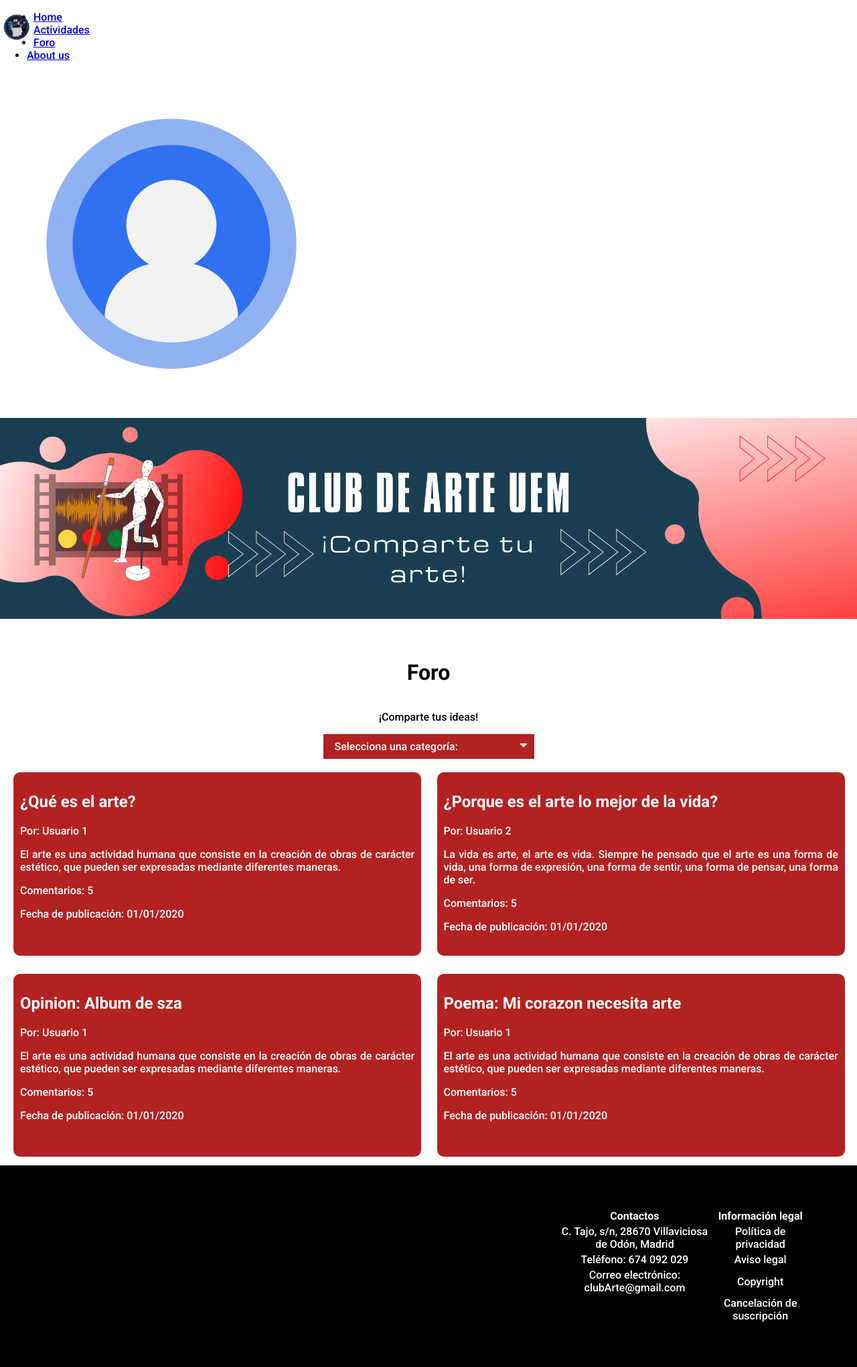
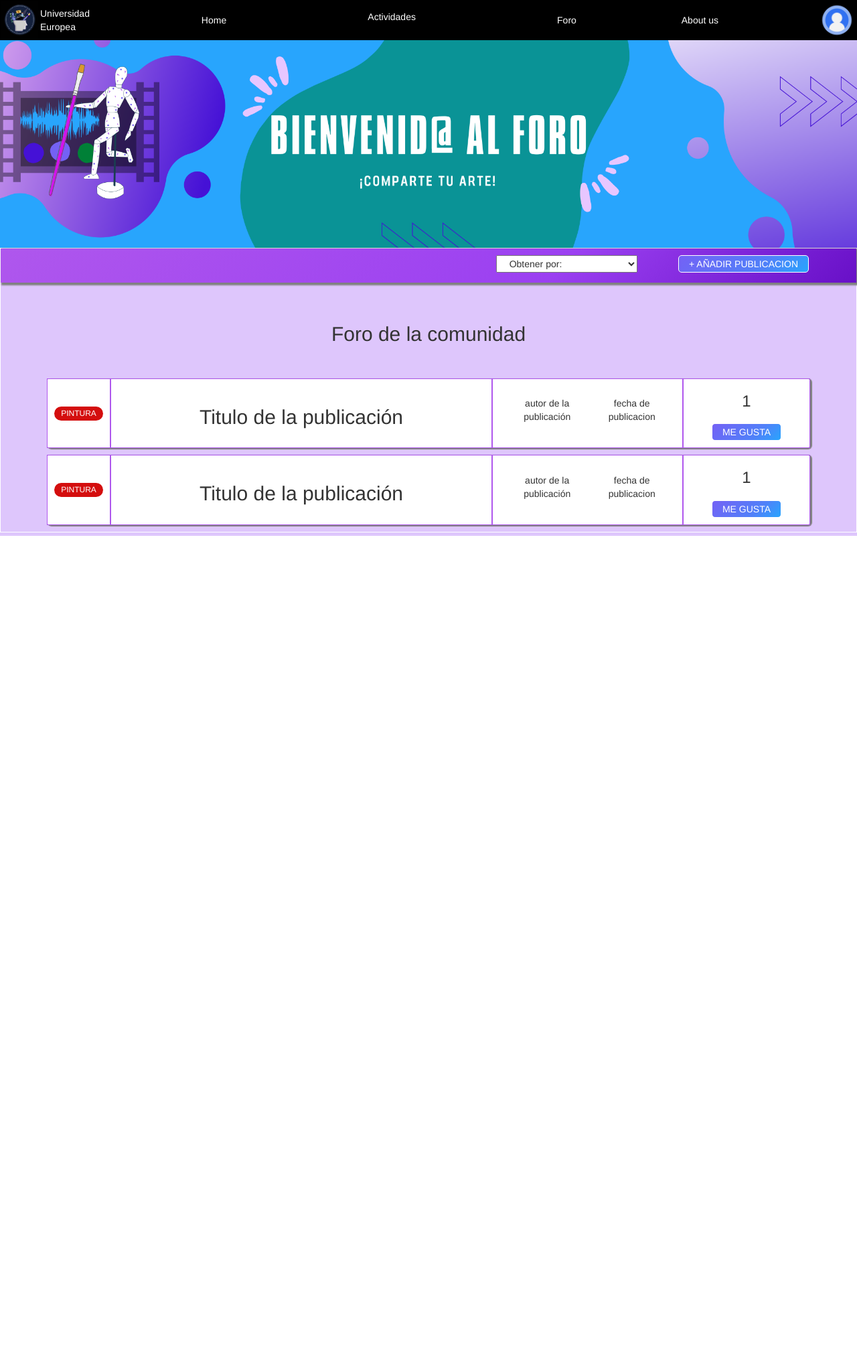
Before and after one commit to Liixxn/Club-de-Arte, a PHP site: page /forum.html in a window 1280 px wide. Shown: the whole page at 67% size. After the commit the page ends 800 px from the top, so only its background shows below. Run offline with PHP 8.4, Linux system fonts and the light colour scheme; some libraries are stand-ins or nearby versions.

Commit message:
Arreglos del foro
reestructuración del foro, incluyendo la sincronía de colores

```diff
--- a/ClubArte/css/forum.css
+++ b/ClubArte/css/forum.css
@@ -1,189 +1,199 @@
-@import url('https://fonts.googleapis.com/css2?family=Merriweather&family=Roboto:wght@300;500;700&family=Silkscreen&display=swap');
+
 *{
-    /*border: red 1px solid;*/
 
-}
-html, body{
-    margin: 0;
-    padding: 0;
-    font-family: 'Roboto', sans-serif;
 }
 .banner{
     background-image: url("../imgs/bannerHeader.png");
-    background-repeat: no-repeat;
+    background-size: cover;
     background-position: center;
-    background-size: cover;
-    height: 300px;
+    height: 350px;
+    margin-top: 20px;
     width: 100%;
-    margin: 0 0 40px 0;
-}
-.header{
-    background-color: #000;
-    height: 50px;
-    width: 100%;
+    display: flex;
+    align-items: center;
+    justify-content: center;
+    flex-direction: column;
 }
 
-.logo_index {
-    float: left;
-    width: 50px;
-    height: 50px;
+.container {
+    width: 100%;
+    max-width: 1200px;
+    margin: 0 auto;
 }
 
-#logo-usuario-barra-navegacion {
-    float: right;
-    width: 50px;
-    height: 50px;
+#container-foro {
+    text-align: center;
+    margin-top: 0;
+    border: white 1px solid;
 }
 
-.barra_navegacion {
-    display: flex;
-    align-items: center;
-    justify-content: space-between;
-    width: 100%;
-    position: fixed;
-    top: 0;
-    left:0;
-    right: 0;
-    height: 60px;
-    background-color: black;
-    margin-bottom: 40px;
-    border-bottom: 0.1em solid white;
+
+#aniadidoPubli{
+    margin-top: 20px;
+    margin-bottom: 20px;
+
+}
+#cajaSelectTemas{
+    margin-top: 20px;
+    margin-bottom: 20px;
+    text-align: left;
 }
 
-.barra_navegacion ul {
-    list-style: none;
-    text-align: center;
+#subirPubli{
+    display: flex;
+    justify-content: center;
+    margin-top: 10px;
 }
 
-.barra_navegacion ul li {
-    display: inline-block;
+#divTituloForo{
+    display: flex;
+    justify-content: center;
 }
 
-.barra_navegacion ul li a {
-    display: block;
-    padding: 15px;
-    text-decoration: none;
-    color: #aaa;
+.foro-encabezado{
+    font-size: 30px;
     font-weight: 800;
-    text-transform: uppercase;
-    margin: 0 10px;
+    color: #77A6B6;
+    margin-bottom: 20px;
+    text-align: center;
+    border: #6e0d25;
 }
 
-.barra_navegacion ul li a:hover {
-    text-decoration: underline darkorange;
+#div-clasificadores{
+    display: flex;
+    justify-content: right;
+    padding: 10px 10px 15px 0;
+    background: rgb(104,16,199);
+    background: linear-gradient(315deg, rgba(104,16,199,1) 0%, rgba(155,64,241,1) 35%, rgba(175,87,237,1) 100%);
+    box-shadow: grey 3px 2px 2px 2px;
+}
+#aniadirbtnDiv{
+    display: flex;
+    justify-content: center;
 }
 
-.logo_index:hover {
-    cursor: pointer;
+
+
+#aniadirPubliDiv{
+    border-radius: 5px;
+    box-shadow: grey 2px 1px 1px 1px;
+    margin-top: 20px;
+    margin-bottom: 20px;
+    padding: 10px 0 10px 0;
+    background: rgb(104,16,199);
+    background: linear-gradient(315deg, rgba(104,16,199,1) 0%, rgba(155,64,241,1) 35%, rgba(175,87,237,1) 100%);
+    color: white;
+    font-size: medium;
 }
 
-#logo-usuario-barra-navegacion:hover {
-    cursor: pointer;
+#aniadirPubliDiv textarea{
+    color: black;
+}
+#titulo{
+    color: black;
 }
 
-.forum{
+.publicacion{
+    box-shadow: grey 2px 1px 1px 1px;
+    margin: 10px 0;
+    background-color: white;
+    border-radius: 5px;
+}
+
+.publicacion div{
+    border: #AF57ED 1px solid;
+}
+
+
+.publi-img{
+    width: 80%;
+    height: 80%;
+}
+.publi-icon-column{
     display: flex;
+    justify-content: center;
+    align-items: center;
+    align-content: center;
     flex-direction: column;
+}
+.publi-title{
+    display: flex;
+    justify-content: center;
     align-items: center;
 }
-.container{
-    margin: 0 10px 0 10px;
-}
-.clasificaciones{
-    position: relative;
-    width: 25%;
-}
-.clasificaciones select{
-    display: none;
-}
-.select-selected{
-    background-color: firebrick;
-}
-/* Style the arrow inside the select element: */
-.select-selected:after {
-    position: absolute;
-    content: "";
-    top: 14px;
-    right: 10px;
-    width: 0;
-    height: 0;
-    border: 6px solid transparent;
-    border-color: #fff transparent transparent transparent;
+.publi-title h2:hover{
+    cursor: pointer;
+    border-radius: 5px;
+    margin: 0 0 0 0;
+    text-decoration: #5081F9 underline;
 }
 
-/* Point the arrow upwards when the select box is open (active): */
-.select-selected.select-arrow-active:after {
-    border-color: transparent transparent #fff transparent;
-    top: 7px;
+.publi-datos{
+    display: flex;
+    justify-content: center;
+    align-items: center;
 }
-
-/* style the items (options), including the selected item: */
-.select-items div,.select-selected {
-    color: #ffffff;
-    padding: 8px 16px;
-    border: 1px solid transparent;
-    border-color: transparent transparent rgba(0, 0, 0, 0.1) transparent;
-    cursor: pointer;
-}
-
-/* Style items (options): */
-.select-items {
-    position: absolute;
-    background-color: firebrick;
-    top: 100%;
-    left: 0;
-    right: 0;
-    z-index: 99;
-}
-
-/* Hide the items when the select box is closed: */
-.select-hide {
-    display: none;
-}
-
-.select-items div:hover, .same-as-selected {
-    background-color: rgba(0, 0, 0, 0.1);
-}
-
-.forum-container{
-    display: grid;
-    grid-template-columns: repeat(2, 1fr);
-    grid-template-rows: repeat(2, 1fr);
-    grid-gap: 25px 25px;
-    margin: 10px 10px 20px 10px;
+.publi-likes button{
+    margin: 10px 0;
 
 }
 
-.forum-content{
-    background: firebrick;
-    color: #fff;
-    border-radius: 10px;
-    margin: 10px 0 0 0;
-    padding: 10px;
-    height: 92%;
-    width: 97%;
-    text-align: justify;
+.publi-contenido{
+    border-bottom: black 1px solid;
+    margin: 0 0 50px 0;
+    border-radius: 5px;
+    box-shadow: grey 2px 1px 1px 1px;
+    margin-top: 20px;
+    margin-bottom: 20px;
+    padding: 10px 0 10px 0;
+    background: white;
 
 }
-footer{
-    text-align: center;
-    padding: 1px;
-    background-color: black;
+
+.btnAniadirPub{
+    background: rgb(40,165,253);
+    background: linear-gradient(315deg, rgba(40,165,253,1) 0%, rgba(80,129,249,1) 35%, rgba(116,97,245,1) 100%);
+    border: white 0.5px solid;
+    border-radius: 5px;
     color: white;
+    text-transform: uppercase;
+    padding: 2px 15px;
 }
 
-table{
-    margin: 5%;
-    padding-left: 60%;
+.btnAniadirPub:hover{
+    background: rgb(40,165,253);
+    background: linear-gradient(315deg, rgba(116,97,245,1) 0%, rgba(80,129,249,1) 100%, rgba(40,165,253,1) 35%);
+    border: white 0.5px solid;
+    border-radius: 5px;
+    color: white;
+    text-transform: uppercase;
+    padding: 2px 15px;
+    box-shadow: gray 2px 1px 1px 1px;
 }
 
 
-@media screen and (max-width: 800px){
-    .banner{
-        height: 200px;
+
+
+@media screen and (max-width: 768px) {
+    .banner {
+        height: 190px;
+        margin-top: 20px;
     }
-    .forum-container{
-        grid-template-columns: repeat(1, 1fr);
-        grid-template-rows: repeat(4, 1fr);
+    .publi-img{
+        width: 100%;
+        height: 70%;
     }
+    .nav-links a{
+        font-weight: 600;
+    }
+    #cajaSelectTemas{
+        display: flex;
+        flex-direction: row;
+        justify-content: space-between;
+    }
+    #div-clasificadores{
+        justify-content: right;
+        font-size: x-small;
+    }
+
 }
--- a/ClubArte/forum.html
+++ b/ClubArte/forum.html
@@ -11,153 +11,174 @@
     <title>¡Foro, comparte tus ideas!</title>
     <link rel="icon" type="imgs/png" href="imgs/clubArte_logo.png">
     <link rel="stylesheet" href="css/forum.css">
-
+    <link href="https://cdn.jsdelivr.net/npm/bootstrap@5.3.0-alpha1/dist/css/bootstrap.min.css" rel="stylesheet" integrity="sha384-GLhlTQ8iRABdZLl6O3oVMWSktQOp6b7In1Zl3/Jr59b6EGGoI1aFkw7cmDA6j6gD" crossorigin="anonymous">
+    <link rel="stylesheet" href="https://maxcdn.bootstrapcdn.com/bootstrap/3.3.7/css/bootstrap.min.css">
+    <link rel="stylesheet" href="https://maxcdn.bootstrapcdn.com/bootstrap/3.3.7/css/bootstrap-theme.min.css" integrity="sha384-rHyoN1iRsVXV4nD0JutlnGaslCJuC7uwjduW9SVrLvRYooPp2bWYgmgJQIXwl/Sp" crossorigin="anonymous">
+    <link rel="stylesheet" href="css/index.css">
 </head>
 <body>
 <header>
+    <nav class="barra_navegacion">
+        <!--<div class="contenedor_barra_navegacion">-->
+        <div class="contenedor_logo">
+            <a href="https://universidadeuropea.com" target="_blank"><img class="logo_index" src="imgs/clubArte_logo.png"
+                                                                          alt="Logo del club de arte">Universidad Europea</a>
+        </div>
 
-    <nav class="navigation_bar">
-        <a href="index.html"><img class="logo_index" src="imgs/clubArte_logo.png"
-                                  alt="Logo del club de arte"></a>
-        <ul>
+
+
+        <div class="contenedor_menu_lista">
+            <ul id="lista_menu_principal">
                 <li><a href="index.html">Home</a></li>
-            <li><a href="temasInteres.html">Actividades</a></li>
-            <li><a href="forum.html">Foro</a></li>
-            <li><a href="aboutUs.html">About us</a></li>
+                <li id="actividades-temas">
+                    <a href="temasInteres.html">Actividades</a>
+                    <div class="contenedor_actividades_menu">
+                        <ul id="lista-submenu-index">
+                            <li id="li-pintura"><span><img src="imgs/palette.png" width="20%"><a href="">Pintura</a></span></li>
+                            <li id="li-musica"><span><img src="imgs/music.png" width="20%"><a href="">Música</a></span></li>
+                            <li id="li-escultura"><span><img src="imgs/estatua.png" width="20%"><a href="">Escultura</a></span></li>
+                            <li id="li-literatura"><span><img src="imgs/libro-magico.png" width="20%"><a href="">Literatura</a></span></li>
+                            <li id="li-cine"><span><img src="imgs/pelicula.png" width="20%"><a href="">Cine</a></span></li>
+                            <li id="li-fotografia"><span><img src="imgs/fotografia.png" width="20%"><a href="">Fotografía</a></span></li>
+
                         </ul>
-        <a href="register.html"><img id="logo_user_navigation_bar" src="imgs/user-avatar.png"
+                    </div>
+                </li>
+                <li id="li-foro"><a href="forum.html">Foro</a></li>
+                <li id="li-about-us"><a href="aboutUs.html">About us</a></li>
+
+            </ul>
+        </div>
+        <div class="contenedor-foto-usuario">
+            <a href="register.html"><img id="logo-usuario-barra-navegacion" src="imgs/user-avatar.png"
                                          alt="Imagen del perfil del usuario"></a>
+        </div>
+        <!--</div>-->
     </nav>
+</header>
 <div class="banner">
 </div>
-</header>
 <main>
-    <div class="container">
-        <div class="forum">
-            <h1>Foro</h1>
-            <p>¡Comparte tus ideas!</p>
-            <div class="clasificaciones">
-                <select>
-                    <option value="0">Selecciona una categoría:</option>
-                    <option value="1">Pintura</option>
-                    <option value="2">Música</option>
-                    <option value="3">Cine</option>
-                    <option value="4">Escultura</option>
-                    <option value="5">Fotografía</option>
-                    <option value="6">Literatura</option>
+    <div class="container-fluid apartadoForo">
+        <div class="row" id="container-foro">
+            <div class="col-sm-12" id="div-clasificadores">
+                <select class="col-lg-2 col-sm-4 ">
+                    <option value="0">Obtener por:</option>
+                    <option value="1">Mostrar todo</option>
+                    <option value="2">Pintura</option>
+                    <option value="3">Música</option>
+                    <option value="4">Cine</option>
+                    <option value="5">Escultura</option>
+                    <option value="6">Fotografía</option>
+                    <option value="7">Literatura</option>
                 </select>
-                <select>
-                    <option value="0">Selecciona una categoría:</option>
-                    <option value="1">Pintura</option>
-                    <option value="2">Música</option>
-                    <option value="3">Cine</option>
-                    <option value="4">Escultura</option>
-                    <option value="5">Fotografía</option>
-                    <option value="6">Literatura</option>
-
-                </select>
+                <div id="aniadirbtnDiv" class="col-lg-3 col-sm-4">
+                    <button  data-toggle="collapse" data-target="#aniadirPubliDiv" class=" btnAniadirPub" type="button" value="Añadir Publicacion">
+                        + Añadir Publicacion</button>
                 </div>
 
-            <div class="forum-container">
-                <div class="forum-content">
-                    <div class="forum-content-header">
-                        <h2>¿Qué es el arte?</h2>
-                        <p>Por: <span>Usuario 1</span></p>
             </div>
-                    <div class="forum-content-body">
-                        <p>
-                            El arte es una actividad humana que consiste en
-                            la creación de obras de carácter estético,
-                            que pueden ser expresadas mediante diferentes maneras.
-                        </p>
-                    </div>
-                    <div class="forum-content-footer">
-                        <p>Comentarios: <span>5</span></p>
-                        <p>Fecha de publicación: <span>01/01/2020</span></p>
+            <div class="container-fluid" id="aniadidoPubli">
+                <div id="aniadirPubliDiv" class="col-sm-12 collapse publi-editar">
+                    <form class="col-sm-12" action="forum.html" method="post">
+                        <div id="divAniadirA" class="col-lg-2 col-md-2 col-sm-12">
+                            <label >Categorías de la publicación: </label>
+                            <div id="cajaSelectTemas" >
+                                <input type="checkbox" id="pintura" value="Pintura">
+                                <label for="pintura"> Pintura</label><br>
+                                <input type="checkbox" id="musica"  value="Musica">
+                                <label for="musica"> Música</label><br>
+                                <input type="checkbox" id="cine"  value="Cine">
+                                <label for="cine"> Cine</label><br>
+                                <input type="checkbox" id="escultura" value="Escultura">
+                                <label for="escultura"> Escultura</label><br>
+                                <input type="checkbox" id="fotografia"  value="Fotografía">
+                                <label for="fotografia"> Fotografia</label><br>
+                                <input type="checkbox" id="literatura" value="Literatura">
+                                <label for="literatura"> Literatura</label><br>
                             </div>
                         </div>
-                    <div class="forum-content">
-                        <div class="forum-content-header">
-                            <h2>¿Porque es el arte lo mejor de la vida?</h2>
-                            <p>Por: <span>Usuario 2</span></p>
+                        <div id="divAniadirB" class="col-lg-10 col-md-10 col-sm-12">
+                            <div class="col-sm-12">
+                                <label for="titulo">Título</label>
+                                <input class="col-sm-12" type="text" id="titulo" name="titulo" placeholder="Título de la publicación">
                             </div>
-                        <div class="forum-content-body">
-                            <p>
-                                La vida es arte, el arte es vida. Siempre he pensado que el arte es una forma de vida,
-                                una forma de expresión, una forma de sentir, una forma de pensar, una forma de ser.
-                            </p>
+
+                            <div class="col-sm-12">
+                                <label class="col-sm-12" for="contenido">Contenido</label>
+                                <textarea class="col-sm-12" id="contenido" name="contenido" rows="8" cols="50"></textarea>
                             </div>
-                        <div class="forum-content-footer">
-                            <p>Comentarios: <span>5</span></p>
-                            <p>Fecha de publicación: <span>01/01/2020</span></p>
+                            <div id="subirPubli" class="col-sm-12">
+                                <input class="col-lg-3 col-sm-5 btnAniadirPub" type="submit" value="Añadir publicación">
                             </div>
                         </div>
-                        <div class="forum-content">
-                            <div class="forum-content-header">
-                                <h2>Opinion: Album de sza</h2>
-                                <p>Por: <span>Usuario 1</span></p>
-                            </div>
-                            <div class="forum-content-body">
-                                <p>
-                                    El arte es una actividad humana que consiste en
-                                    la creación de obras de carácter estético,
-                                    que pueden ser expresadas mediante diferentes maneras.
-                                </p>
-                            </div>
-                            <div class="forum-content-footer">
-                                <p>Comentarios: <span>5</span></p>
-                                <p>Fecha de publicación: <span>01/01/2020</span></p>
+                    </form>
                 </div>
             </div>
-                        <div class="forum-content">
-                                <div class="forum-content-header">
-                                    <h2>Poema: Mi corazon necesita arte</h2>
-                                    <p>Por: <span>Usuario 1</span></p>
+            <div id="divTituloForo">
+                <h2>Foro de la comunidad</h2>
             </div>
-                                <div class="forum-content-body">
-                                    <p>
-                                        El arte es una actividad humana que consiste en
-                                        la creación de obras de carácter estético,
-                                        que pueden ser expresadas mediante diferentes maneras.
-                                    </p>
+
+            <div class="col-sm-12" id="container-publicaciones">
+                <div class="container" id="publicacion">
+                    <div class="row publicacion">
+                        <div class="col-md-1 col-xs-2 publi-icon-column">
+                            <span class="tag tag-pintura">Pintura</span>
                         </div>
-                                <div class="forum-content-footer">
-                                    <p>Comentarios: <span>5</span></p>
-                                    <p>Fecha de publicación: <span>01/01/2020</span></p>
+                        <div class="col-md-6 col-xs-10 publi-title">
+                            <h2 data-toggle="collapse" data-target="#demo1" >Titulo de la publicación</h2>
+                        </div>
+                        <div class="col-md-3 col-xs-6 publi-datos">
+                            <p>autor de la publicación</p>
+                            <p>fecha de publicacion</p>
+                        </div>
+                        <div class="col-md-2 col-xs-6 publi-likes">
+                            <h3>1</h3>
+                            <button class="btnAniadirPub">me gusta</button>
+                        </div>
+
+                    </div>
+                    <div id="demo1" class="collapse row publi-contenido">
+                        <h2>AQUI VA EL CONTENIDO DE LA PUBLICACION</h2>
+                        <p>aamlksda awijfawf fafsef wefaofjawf qwfians awfainsf winasf awiscnzs fkanoi sfas acusca fa wfa saf aof awfaw fasf faq3w ra vzsfqawr sfasg we sfz fs</p>
+                    </div>
+
+                    <div class="row publicacion">
+                        <div class="col-md-1 col-xs-2 publi-icon-column">
+                            <span class="tag tag-pintura">Pintura</span>
+                        </div>
+                        <div class="col-md-6 col-xs-10 publi-title">
+                            <h2 data-toggle="collapse" data-target="#demo2" >Titulo de la publicación</h2>
+                        </div>
+                        <div class="col-md-3 col-xs-6 publi-datos">
+                            <p>autor de la publicación</p>
+                            <p>fecha de publicacion</p>
+                        </div>
+                        <div class="col-md-2 col-xs-6 publi-likes">
+                            <h3>1</h3>
+                            <button class="btnAniadirPub">me gusta</button>
                         </div>
                     </div>
-                </div>
+                    <div id="demo2" class="collapse row publi-contenido">
+                        <h2>AQUI VA EL CONTENIDO DE LA PUBLICACION</h2>
+                        <p>aamlksda awijfawf fafsef wefaofjawf qwfians awfainsf winasf awiscnzs fkanoi sfas acusca fa wfa saf aof awfaw fasf faq3w ra vzsfqawr sfasg we sfz fs</p>
                     </div>
                 </div>
             </div>
 
+        </div>
+    </div>
+
+
 </main>
 <footer>
-    <div class="container">
-        <table class="default">
-            <tr>
-                <th>Contactos</th>
-                <th>Información legal</th>
-            </tr>
-            <tr>
-                <td>C. Tajo, s/n, 28670 Villaviciosa de Odón, Madrid</td>
-                <td>Política de privacidad</td>
-            </tr>
-            <tr>
-                <td>Teléfono: 674 092 029</td>
-                <td>Aviso legal</td>
-            </tr>
-            <tr>
-                <td>Correo electrónico: clubArte@gmail.com</td>
-                <td>Copyright</td>
-            </tr>
-            <tr>
-                <td></td>
-                <td>Cancelación de suscripción</td>
-            </tr>
-        </table>
-    </div>
+
 </footer>
 </body>
-<script src="js/forum.js"></script>
+<script src="https://cdn.jsdelivr.net/npm/bootstrap@5.3.0-alpha1/dist/js/bootstrap.bundle.min.js" integrity="sha384-w76AqPfDkMBDXo30jS1Sgez6pr3x5MlQ1ZAGC+nuZB+EYdgRZgiwxhTBTkF7CXvN" crossorigin="anonymous"></script>
+<script src="https://cdn.jsdelivr.net/npm/@popperjs/core@2.11.6/dist/umd/popper.min.js" integrity="sha384-oBqDVmMz9ATKxIep9tiCxS/Z9fNfEXiDAYTujMAeBAsjFuCZSmKbSSUnQlmh/jp3" crossorigin="anonymous"></script>
+<script src="https://cdn.jsdelivr.net/npm/bootstrap@5.3.0-alpha1/dist/js/bootstrap.min.js" integrity="sha384-mQ93GR66B00ZXjt0YO5KlohRA5SY2XofN4zfuZxLkoj1gXtW8ANNCe9d5Y3eG5eD" crossorigin="anonymous"></script>
+<script src="https://ajax.googleapis.com/ajax/libs/jquery/3.1.1/jquery.min.js"></script>
+<script src="https://maxcdn.bootstrapcdn.com/bootstrap/3.3.7/js/bootstrap.min.js"></script>
+
 </html>
```
Also changed, not shown: ClubArte/imgs/bannerHeader.png. Lines whose indentation alone changed are shown as unchanged.
